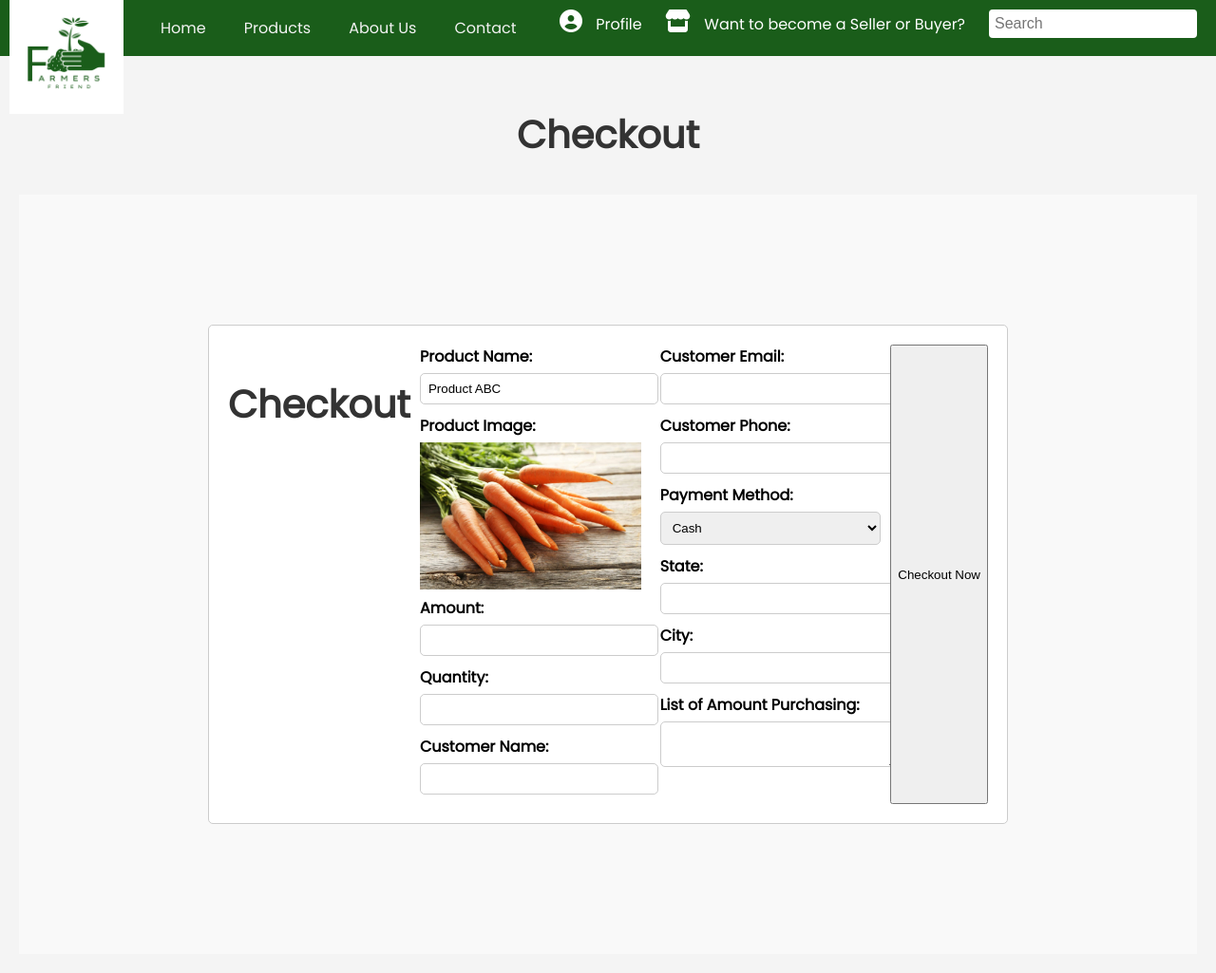
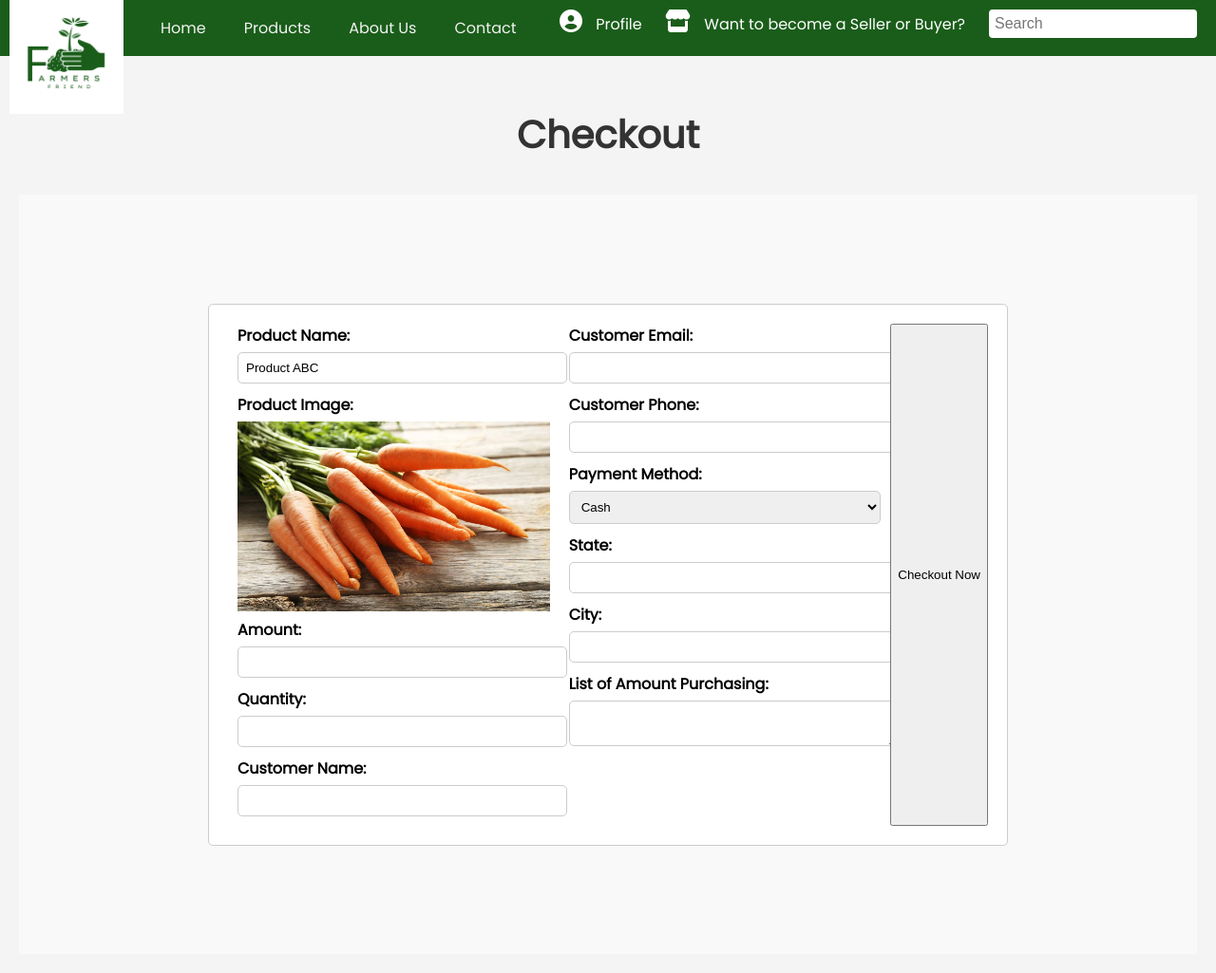
Before and after one commit to zahabiyam/fyp24, a Flask app: page /checkout in a window 1280 px wide. Shown: the whole page at 95% size. Run offline with Flask 3, Linux system fonts and the light colour scheme; some libraries are stand-ins or nearby versions.

```diff
--- a/templates/checkout.html
+++ b/templates/checkout.html
@@ -47,7 +47,6 @@
         <h2>Checkout</h2>
         <div class="checkout-container">
             <div class="checkout-form">
-                <h2>Checkout</h2>
                 <div class="form-column">
                     <label for="product-name">Product Name:</label>
                     <input type="text" id="product-name" name="product-name" value="Product ABC" readonly>
```
